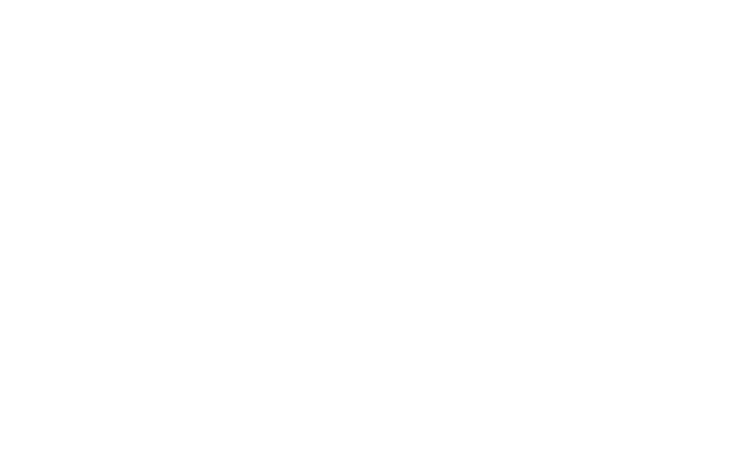
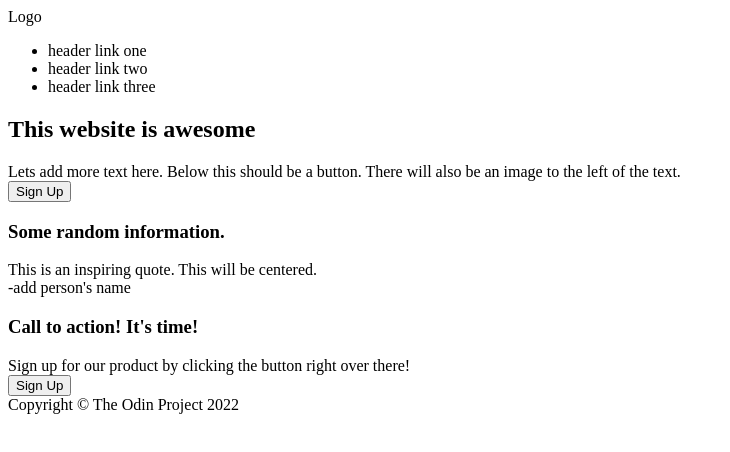
Before and after one commit to quaker29/Landing_Page, a plain HTML site: page index.html in a window 1280 px wide. Shown: the whole page, without its empty margins (0-730 px from the left). Drawn offline with Linux system fonts and the light colour scheme.

Commit message:
Add skeleton to index.html

```diff
--- a/index.html
+++ b/index.html
@@ -8,13 +8,62 @@
     <title>Home</title>
 </head>
 <body>
+    <div class="header">
+        <!--ADD PHOTO OF LOGO AND MAKE IT INTO A CIRCLE. LEAVE IT IN THE LEFT. EX. REDDIT LOGO-->
+        <div class="Logo">
+            Logo
+        </div>
 
+        <ul class="links">
+            <li>header link one</li>
+            <li>header link two</li>
+            <li>header link three</li>
+        </ul>
+    </div>
 
+<div class="section_one">
+    <h2>This website is awesome</h2>
 
+    <div>
+        Lets add more text here. Below this should be a button. There will also be an image to the left of the text.
+    </div>
 
+    <button>Sign Up</button>
 
+    <!--ADD IMAGE PLACEHOLDER HERE-->
+</div>
 
+<div class="section_two">
+    <h3>Some random information.</h3>
 
+<!--add 4 images with subtext. refer to assignment #4.-->
+<!--create a main container with 4 of the same div classes, each with their differnet
+photos and subtext, and center them.-->
+</div>
+
+<div class="section_three">
+    <div>
+        This is an inspiring quote. This will be centered.
+    </div>
+
+    <div>
+        -add person's name
+    </div>
+</div>
+
+<div class="section_four">
+    <div class="center_ad">
+        <div class="text">
+            <h3>Call to action! It's time!</h3>
+            Sign up for our product by clicking the button right over there!
+        </div>
+        <button>Sign Up</button>
+    </div>
+</div>
+
+<div class="footer">
+    Copyright © The Odin Project 2022
+</div>
 
 
 
```
